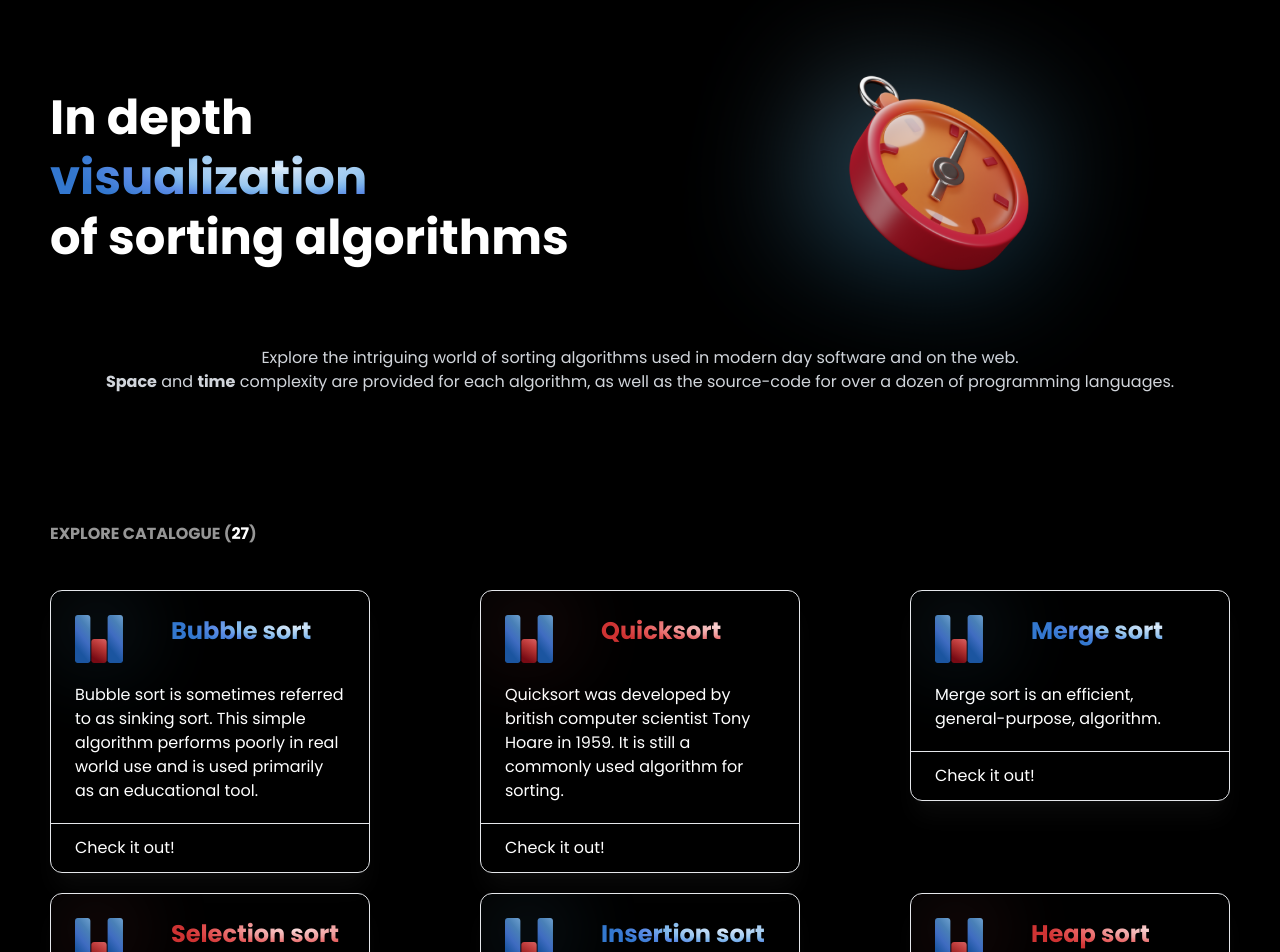
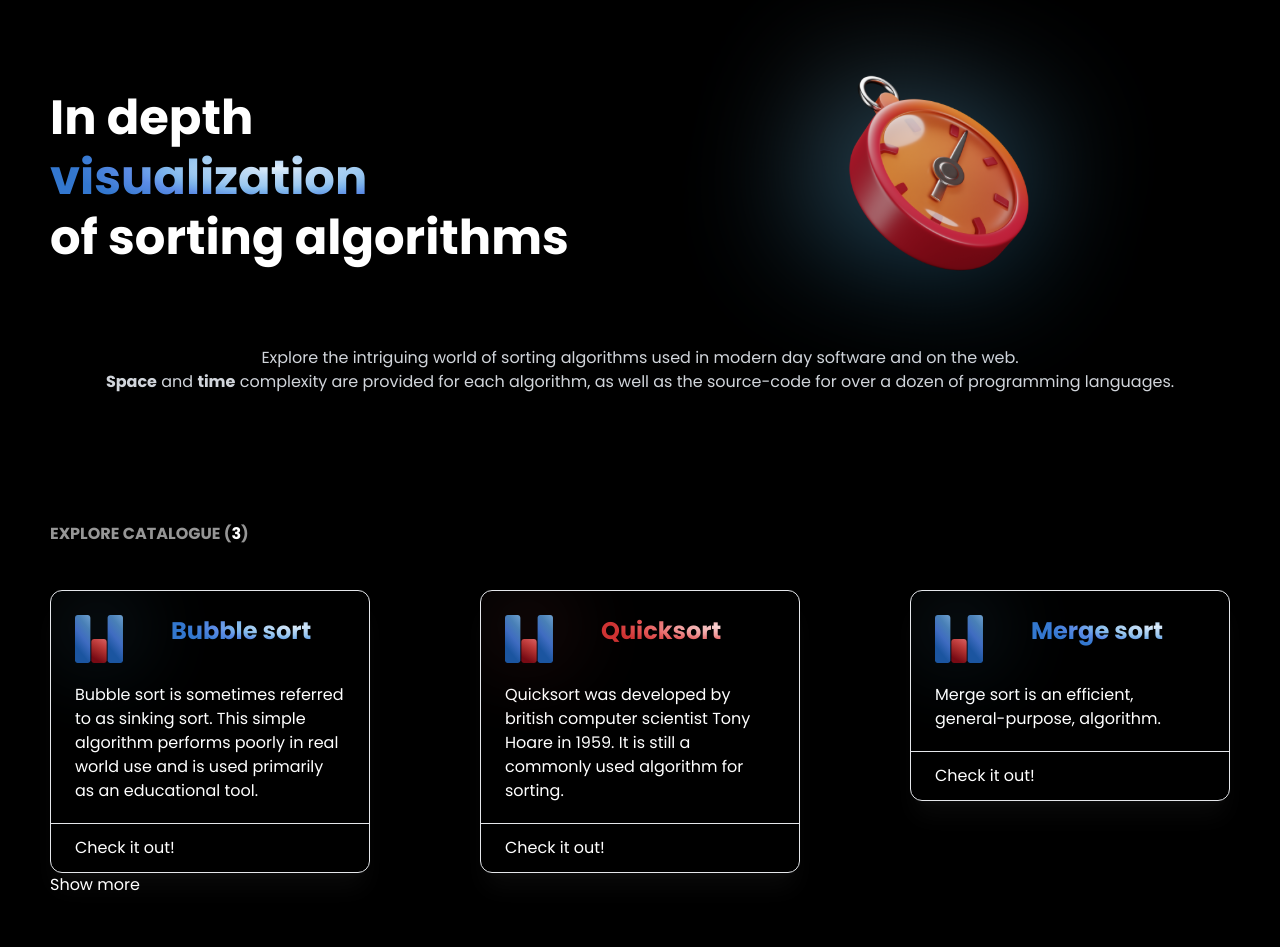
Before and after one commit to TrueJu/sorting_visualization, a React (Vite) app: page / in a window 1280 px wide. Shown: the top 952 px of the page. Built offline with nearby package versions, Linux system fonts and the light colour scheme.

Commit message:
expandable cardList using states

```diff
--- a/index.html
+++ b/index.html
@@ -4,7 +4,7 @@
     <meta charset="UTF-8" />
     <link rel="icon" type="image/svg+xml" href="/vite.svg" />
     <meta name="viewport" content="width=device-width, initial-scale=1.0" />
-    <title>Vite + React + TS</title>
+    <title>Sorting Algorithms</title>
   </head>
   <body>
     <div id="root" class="bg-black w-full"></div>
--- a/src/components/Explore.tsx
+++ b/src/components/Explore.tsx
@@ -1,3 +1,5 @@
+import React, { useState } from "react";
+
 type CardProps = {
     img: string,
     title: string,
@@ -143,20 +145,40 @@ const catalogue = [
     }
 ];
 
-const Explore = () => (
+const Explore = () => {
+    // Init cardList
+    const initialCardListLength = 3;
+    var initialCardList = [];
+
+    for(var i=0;i<initialCardListLength;i++) {
+        initialCardList.push(<Card key={i} img={`../src/assets/sort_icon_${/* index + */1}.svg`} title={catalogue[i].name} content={catalogue[i].content} animated={catalogue[i].animated} />);
+    }
+
+    const [cardList, setCardList] = useState([...initialCardList]);
+
+    const onExpandCardListClick = event => {
+        var tmpCardList = [];
+
+        for(var i=initialCardListLength;i<catalogue.length;i++) {
+            tmpCardList.push(<Card key={i} img={`../src/assets/sort_icon_${/* index + */1}.svg`} title={catalogue[i].name} content={catalogue[i].content} animated={catalogue[i].animated} />);
+        }
+
+        setCardList([...cardList, ...tmpCardList]);
+    };
+
+    return (
         <div className="mt-32 w-full">
             <div> {/* Div used as wrapper for p if there would ever be other children such as filter */}
-            <p className="text-dimText uppercase font-bold">Explore catalogue (<span>{catalogue.length}</span>)</p>
+                <p className="text-dimText uppercase font-bold">Explore catalogue (<span>{cardList.length}</span>)</p>
             </div>
             <br />
             <div id="card-container" className="flex items-start justify-between flex-wrap">
-            {catalogue.map((entry, index) => (
-                <Card key={index} img={`../src/assets/sort_icon_${/* index + */1}.svg`} title={entry.name} content={entry.content} animated={entry.animated} />
-            ))}
+                { cardList }
             </div>
-        <button>Show more</button>
+            <button onClick={onExpandCardListClick}>Show more</button>
         </div>
     )
+}
 
 const Card = ({ img, title="default", content="default", animated=false }:CardProps) =>
     <div className="shadow-xl shadow-[#ffffff09] overflow-hidden border-[1px] rounded-xl xs:w-full ss:w-60 sm:w-72 xsm:w-96 md:w-[400px] xmd:w-80 p-6 pb-3 mt-5 cursor-pointer hover:bg-[#ffffff03] group transition-all">
```
Lines whose indentation alone changed are shown as unchanged.
